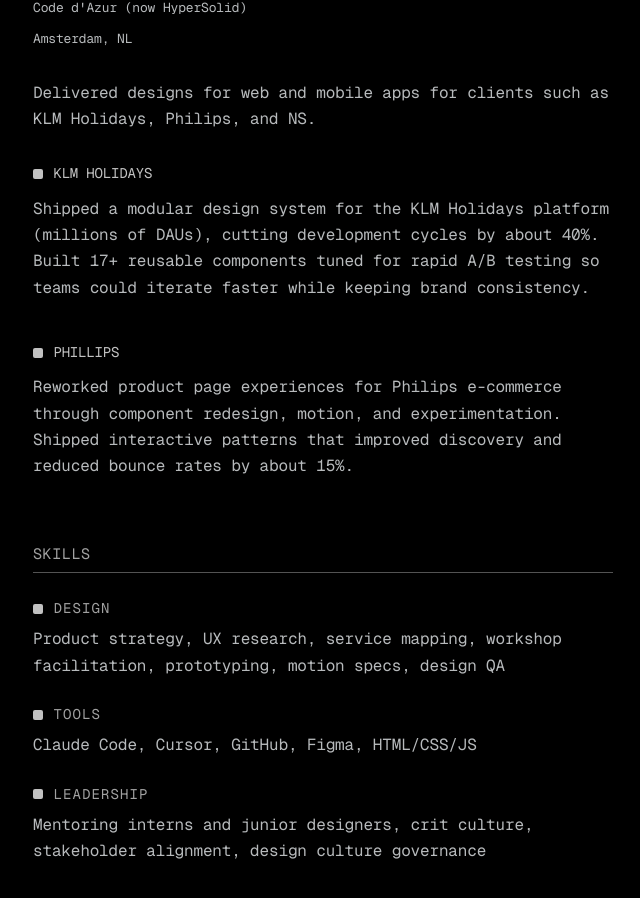
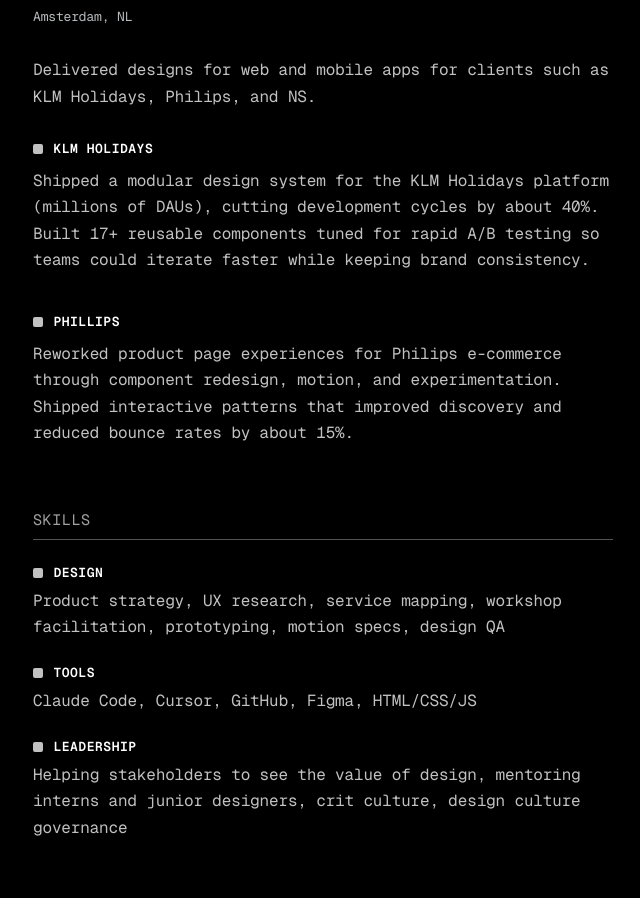
Before and after one commit to adykrni/Portfolio, a Next.js app: page /resume in a window 1280 px wide. Shown: the part 1894-2792 px from the top of the page, without its empty margins (317-957 px from the left). Built offline with nearby package versions, Linux system fonts and the light colour scheme.

Commit message:
Font styls update

```diff
--- a/app/globals.css
+++ b/app/globals.css
@@ -227,7 +227,7 @@
   gap: 0.65rem;
   padding: 6px 8px 6px 6px;
   text-decoration: none;
-  color: var(--text);
+  color: #c1c1c1;
   border-radius: 4px;
   align-self: flex-start;
   width: fit-content;
@@ -251,7 +251,7 @@
 }
 
 .info__static {
-  color: #ffffff;
+  color: #c1c1c1;
   cursor: default;
   transition: color 0.22s cubic-bezier(0.4, 0, 0.2, 1);
 }
@@ -260,7 +260,7 @@
   display: flex;
   align-items: center;
   justify-content: center;
-  color: #b7babc;
+  color: #c1c1c1;
   flex-shrink: 0;
 }
 
@@ -272,7 +272,7 @@
 }
 
 .info__link:hover .info__icon {
-  color: #b7babc;
+  color: #c1c1c1;
 }
 
 .info__link:hover .info__icon-img,
@@ -281,7 +281,7 @@
 }
 
 .info__link--accent:hover .info__icon {
-  color: #b7babc;
+  color: var(--text);
 }
 
 .info__label {
--- a/components/callout-section.tsx
+++ b/components/callout-section.tsx
@@ -8,7 +8,6 @@
         <h2 id="callout-headline" className="callout__headline">
           {callout.headline}
         </h2>
-        <p className="callout__sub">{callout.subheadline}</p>
         <a className="callout__cta" href={callout.ctaHref}>
           {callout.ctaLabel}
         </a>
--- a/components/read-cv-resume.tsx
+++ b/components/read-cv-resume.tsx
@@ -12,11 +12,13 @@
 
 /** Portfolio tokens: intro / timeline body */
 const cBody = "text-[#b7babc]";
-/** Slightly brighter, used for focusable-adjacent emphasis on home */
-const cBodyAlt = "text-[#c1c1c1]";
 const cMuted = "text-[var(--text-muted)]";
 const cLine = "border-[var(--line)]";
 const cText = "text-[var(--text)]";
+
+/** Long-form resume copy (about, summaries, client bullets, skills <dd>): 16px, #c1c1c1 */
+const readCvBody16 =
+  "max-w-[var(--max-read)] text-[16px] leading-[1.65] text-[#c1c1c1]";
 
 const reachInfoItem = infoItems.find((item) => item.id === "reach");
 
@@ -83,7 +85,7 @@
         <p className={`m-0 text-[14px] ${cBody} sm:text-[13px]`}>{location}</p>
       </div>
       {summary ? (
-        <p className={`m-0 max-w-[var(--max-read)] text-[16px] leading-[1.65] ${cBody} sm:text-[16px]`}>
+        <p className={`m-0 ${readCvBody16}`}>
           {summary}
         </p>
       ) : null}
@@ -93,12 +95,12 @@
             <div key={c.id} className="flex flex-col gap-[10px]">
               <div className="flex items-center gap-[0.65rem] [--timeline-marker-size:10px]">
                 <span className="timeline__marker shrink-0" aria-hidden />
-                <p className={`m-0 text-[14px] font-normal uppercase ${cBodyAlt}`}>{c.client}</p>
+                <p className="timeline__title m-0">{c.client}</p>
               </div>
               {c.paragraphs.map((para, i) => (
                 <p
                   key={`${id}-${c.id}-p${i}`}
-                  className={`m-0 max-w-[var(--max-read)] text-[16px] leading-[1.65] ${cBody} md:text-[16px]`}
+                  className={`m-0 ${readCvBody16}`}
                 >
                   {para}
                 </p>
@@ -127,7 +129,7 @@
         >
           {resumeProfile.name}
         </h1>
-        <p className={`mb-4 max-w-[var(--max-read)] text-[15px] leading-[1.65] ${cBody} md:text-[16px]`}>
+        <p className="mb-4 max-w-[var(--max-read)] text-[15px] leading-[1.65] text-[#c1c1c1] md:text-[16px]">
           {resumeProfile.headline}
         </p>
       </header>
@@ -136,7 +138,7 @@
         <SectionLabel>
           <span id="sec-about">{resumeAbout.title}</span>
         </SectionLabel>
-        <p className={`m-0 max-w-[var(--max-read)] text-[16px] leading-[1.65] ${cBody}`}>
+        <p className={`m-0 ${readCvBody16}`}>
           {resumeAbout.body}
         </p>
       </section>
@@ -169,13 +171,11 @@
         <dl className="grid gap-6">
           {resumeSkills.groups.map((g) => (
             <div key={g.label}>
-              <dt
-                className={`mb-1.5 flex items-center gap-[0.65rem] [--timeline-marker-size:10px] text-[14px] font-normal uppercase tracking-[0.08em] ${cMuted}`}
-              >
+              <dt className="mb-1.5 flex items-center gap-[0.65rem] [--timeline-marker-size:10px]">
                 <span className="timeline__marker shrink-0" aria-hidden />
-                <span>{g.label}</span>
+                <span className="timeline__title">{g.label}</span>
               </dt>
-              <dd className={`max-w-[var(--max-read)] text-[16px] leading-[1.65] ${cBody}`}>
+              <dd className={`m-0 ${readCvBody16}`}>
                 {g.items}
               </dd>
             </div>
--- a/content/resume.ts
+++ b/content/resume.ts
@@ -154,7 +154,7 @@
     {
       label: "Leadership",
       items:
-        "Mentoring interns and junior designers, crit culture, stakeholder alignment, design culture governance",
+        "Helping stakeholders to see the value of design, mentoring interns and junior designers, crit culture, design culture governance",
     },
   ],
 };
```
